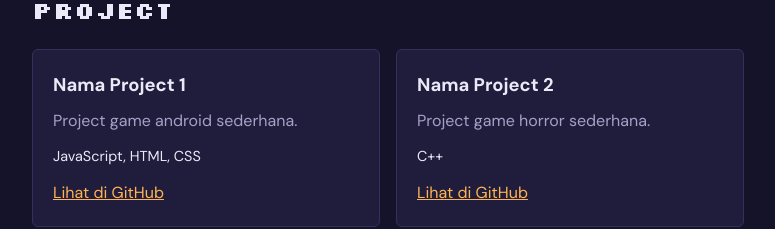
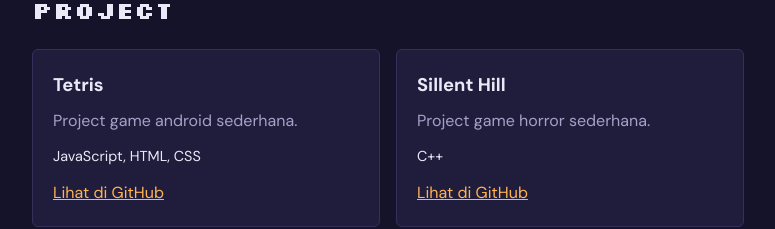
Before and after one commit to WahyuWaluyo/Portofolio, a plain HTML site: page index.html in a window 1280 px wide. Shown: the part 1193-1422 px from the top of the page, without its empty margins (252-1027 px from the left). Drawn offline with Linux system fonts and the light colour scheme.

Commit message:
Update index.html

```diff
--- a/index.html
+++ b/index.html
@@ -53,13 +53,13 @@
       <h2>Project</h2>
       <div class="projects">
         <article>
-          <h3>Nama Project 1</h3>
+          <h3>Tetris</h3>
           <p>Project game android sederhana.</p>
           <p class="tech">JavaScript, HTML, CSS</p>
           <a href="https://github.com/WahyuWaluyo" target="_blank" rel="noopener">Lihat di GitHub</a>
         </article>
         <article>
-          <h3>Nama Project 2</h3>
+          <h3>Sillent Hill</h3>
           <p>Project game horror sederhana.</p>
           <p class="tech">C++</p>
           <a href="https://github.com/WahyuWaluyo" target="_blank" rel="noopener">Lihat di GitHub</a>
```
